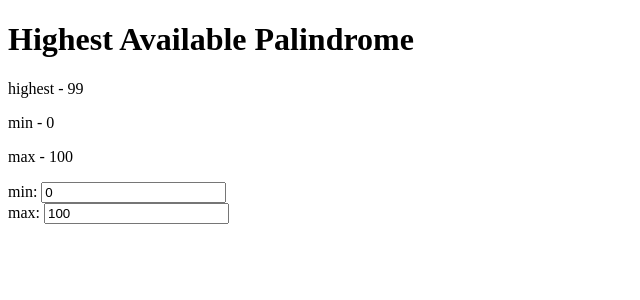
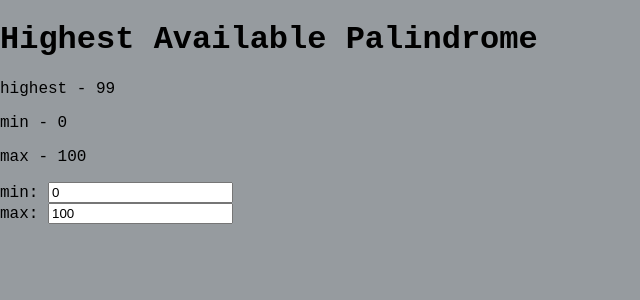
Before and after one commit to markehost/ng-palindrome, an Angular app: page / in a window 1280 px wide. Shown: the top 300 px of the page, without its empty margins (0-640 px from the left). Built offline with nearby package versions, Linux system fonts and the light colour scheme.

Commit message:
root styles

```diff
--- a/src/styles.css
+++ b/src/styles.css
@@ -1 +1,10 @@
 /* You can add global styles to this file, and also import other style files */
+
+body,
+html {
+    background-color: #969B9F;
+    font-family: Lucidatypewriter, Andale Mono, monospace;
+    margin: 0;
+    height: 100%;
+    width: 100%;
+}
```
